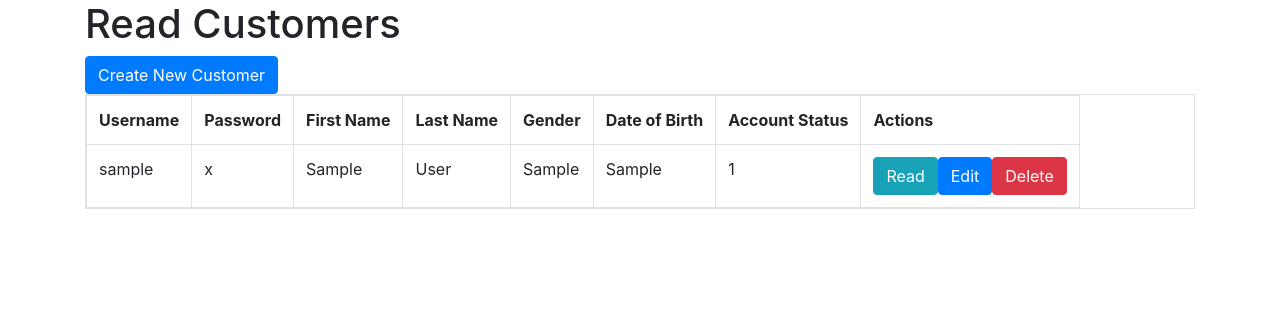
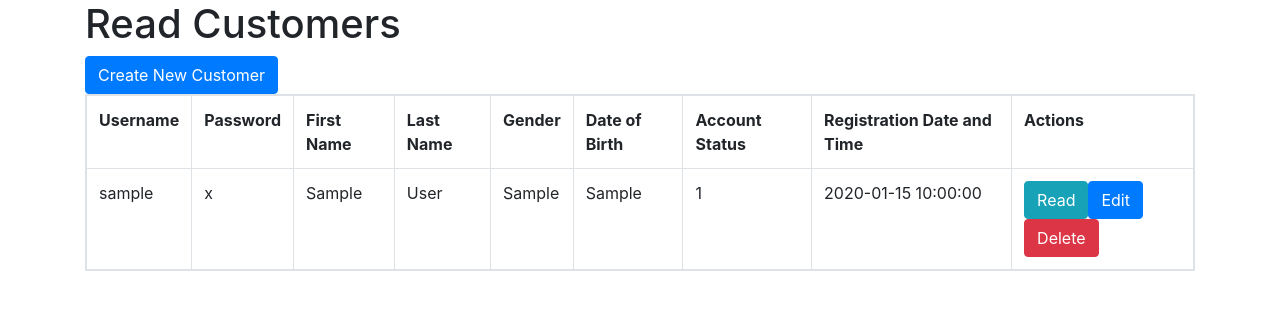
Before and after one commit to Chewvy/web, a PHP site: page /customer_index.php in a window 1280 px wide. Shown: the top 310 px of the page. Run offline with PHP 8.4, Linux system fonts and the light colour scheme; tables that the repository leaves empty or names only in its code hold one stand-in row (values such as "Sample post").

Commit message:
done changes

```diff
--- a/project/customer_index.php
+++ b/project/customer_index.php
@@ -24,7 +24,7 @@
         // delete message prompt will be here
 
         // select all data
-        $query = "SELECT username, password, first_name, last_name, gender, DOB, account_status FROM customer ORDER BY username DESC";
+        $query = "SELECT username, password, first_name, last_name, gender, DOB, account_status,registration_date_and_time FROM customer ORDER BY username DESC";
         $stmt = $con->prepare($query);
         $stmt->execute();
 
@@ -48,6 +48,7 @@
             echo "<th>Gender</th>";
             echo "<th>Date of Birth</th>";
             echo "<th>Account Status</th>";
+            echo "<th>Registration Date and Time</th>";
             echo "<th>Actions</th>";
             echo "</tr>";
 
@@ -64,6 +65,7 @@
                 echo "<td>{$gender}</td>";
                 echo "<td>{$DOB}</td>";
                 echo "<td>{$account_status}</td>";
+                echo "<td>{$registration_date_and_time}</td>";
                 echo "<td>";
                 // read one record
                 echo "<a href='read_one.php?id={$username}' class='btn btn-info m-r-1em'>Read</a>";
```
Also changed, not shown: project/read_one_customer.php (+7 -1 lines).
